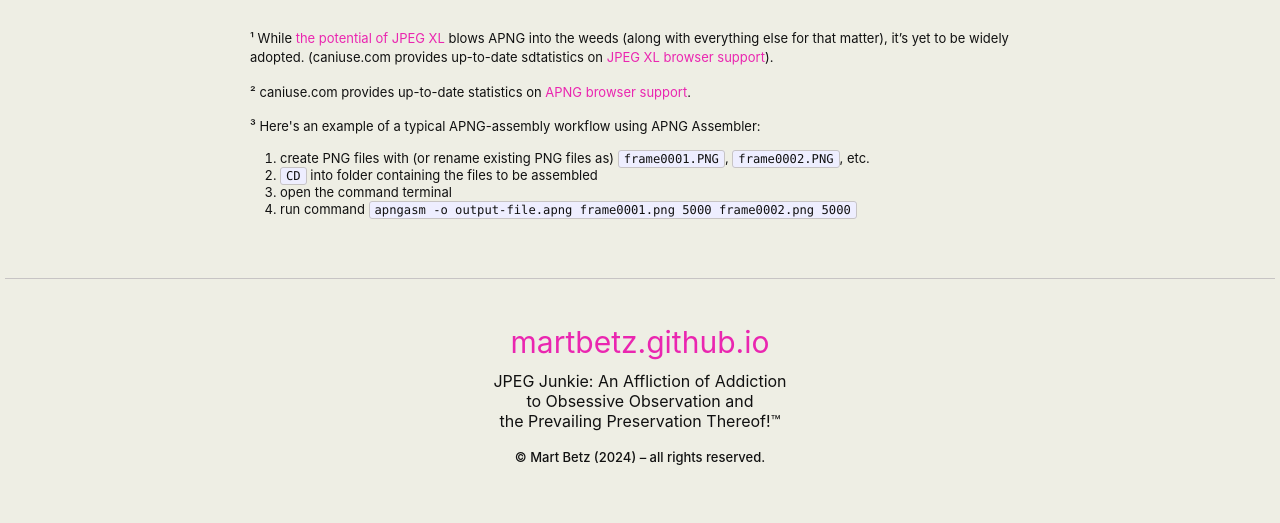
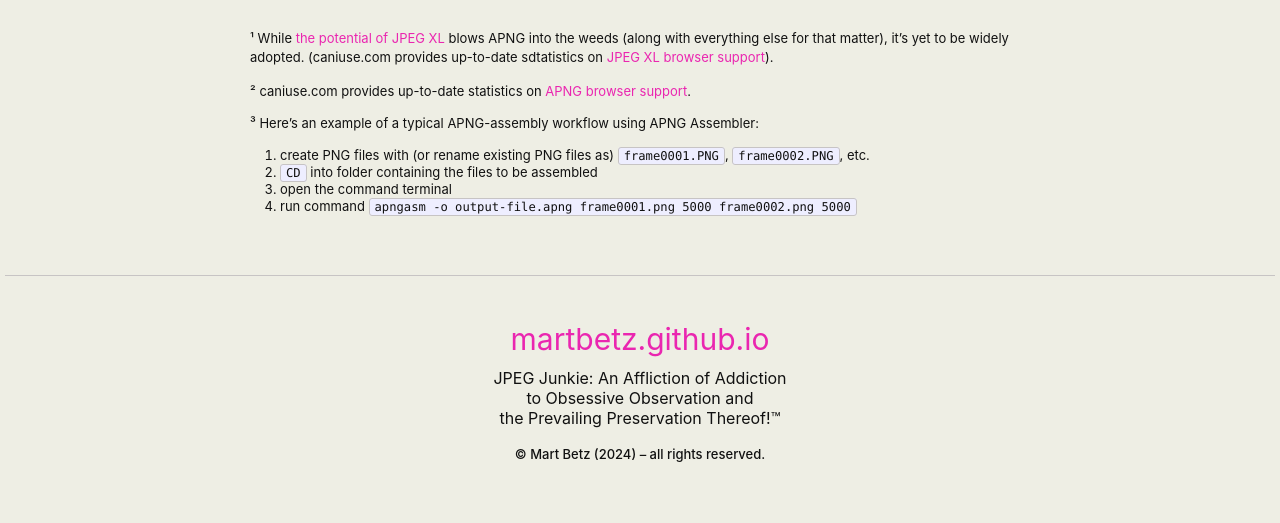
Before and after one commit to martbetz/martbetz.github.io, a Jekyll site: the page built from _posts/2022-10-02-03-08-exploring-apng.md, in a window 1280 px wide. Shown: the part 709-1232 px from the top of the page. Built offline with Jekyll 4.4.1, drawn with Linux system fonts in a browser that asks for light colours.

Commit message:
Update 2022-10-02-03-08-exploring-apng.md

```diff
--- a/_posts/2022-10-02-03-08-exploring-apng.md
+++ b/_posts/2022-10-02-03-08-exploring-apng.md
@@ -25,15 +25,15 @@
 </font>
 </p>
 
-<p style="padding-top: -5px; line-height: 1.2">
+<p style="padding-top: -5px; line-height: 1.1">
 <font size="2">
 ² caniuse.com provides up-to-date statistics on <a href="https://caniuse.com/?search=apng">APNG browser support</a>.
 </font>
 </p>
 
-<p style="padding-top: -5px; line-height:1.2">
+<p style="padding-top: -5px; line-height:1.1">
 <font size="2">
-³ Here's an example of a typical APNG-assembly workflow using APNG Assembler:
+³ Here’s an example of a typical APNG-assembly workflow using APNG Assembler:
 </font>
 </p>
 
```
